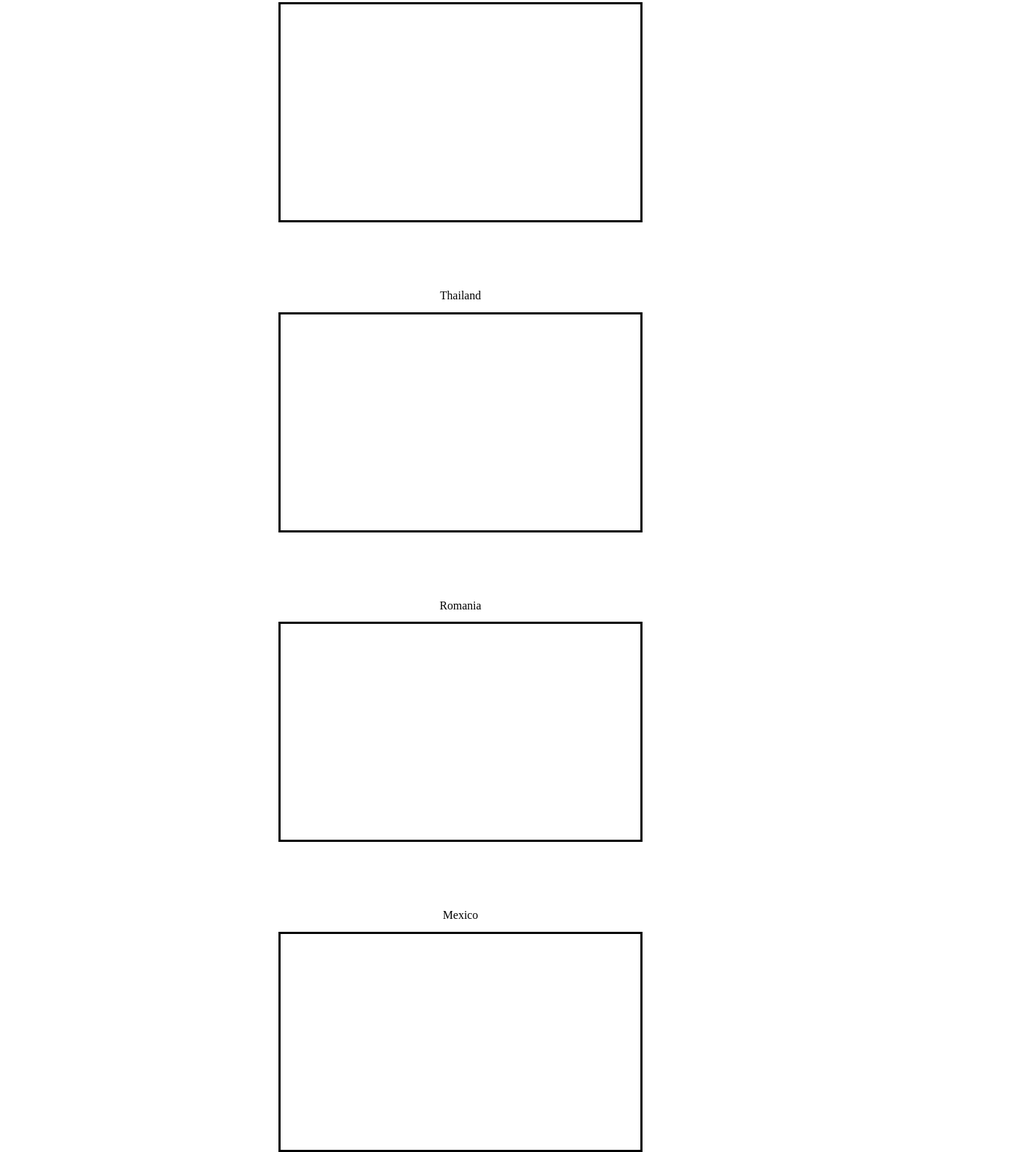
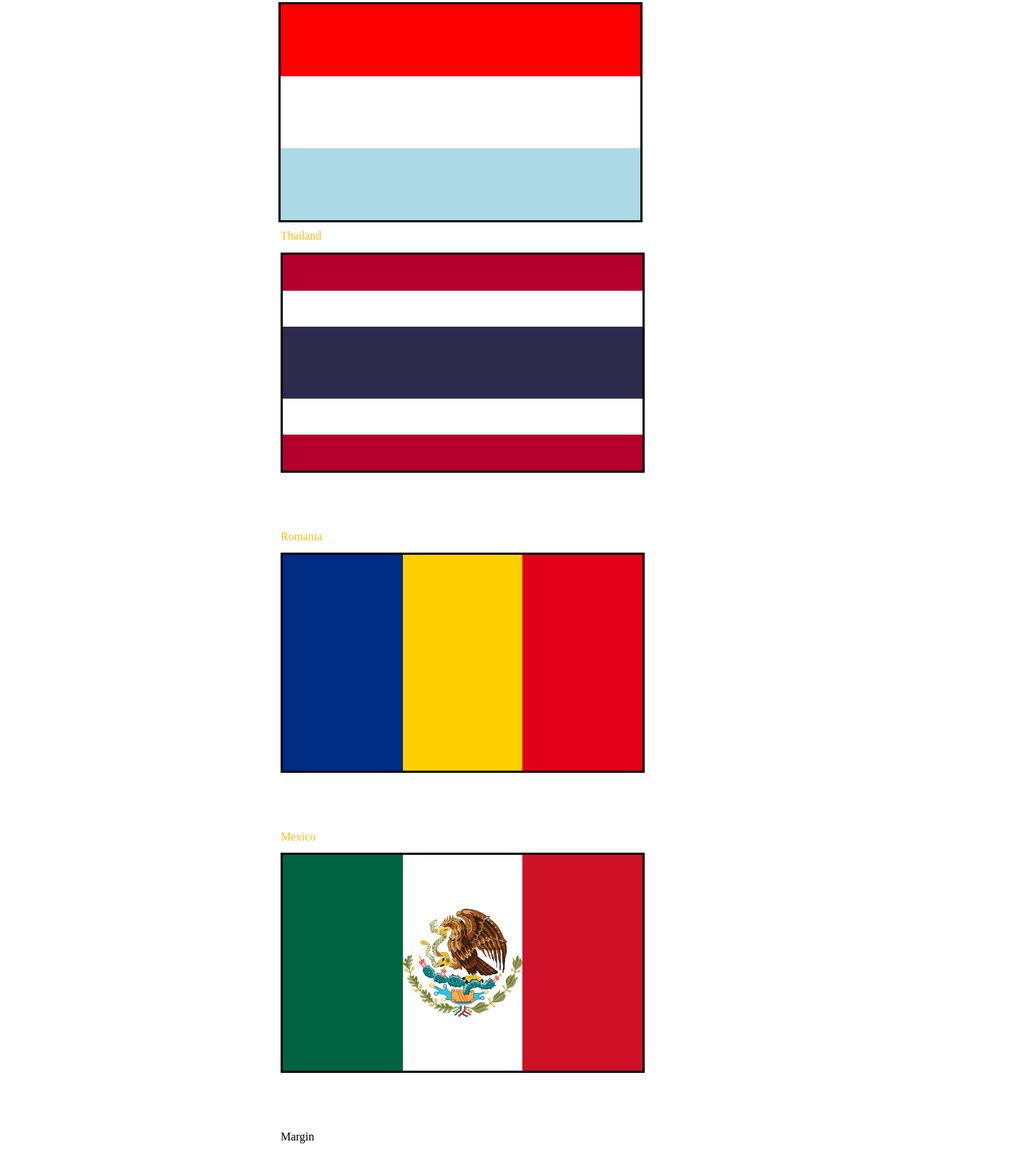
Before and after one commit to fullstack-decal-fa22/hw2-stimm78, a plain HTML site: page index.html in a window 1280 px wide. Shown: the part 627-2228 px from the top of the page at 72% size, 1426 px wide, since content can reach past the window. Drawn offline with Linux system fonts and the light colour scheme.

Commit message:
finish hw2

```diff
--- a/index.html
+++ b/index.html
@@ -25,7 +25,7 @@
       <div class="red threevert"></div>
       <div class="red threevert" id="white"></div>
       <div class="light-blue threevert"></div>
-    </div>
+    </di200v>
 
     <h2 class="label">Thailand</h2>
     <div class="flag">
@@ -37,19 +37,25 @@
     </div>
 
     <h2 class="label">Romania</h2>
-    <div class="flag" style="">
+    <div class="flag" style="display: flex; flex-direction: row;">
+      <div class="romania-blue threehoriz"></div>
+      <div class="romania-yellow threehoriz"></div>
+      <div class="romania-red threehoriz"></div>
       <!-- insert flag here -->
     </div>
 
     <h2 class="label">Mexico</h2>
-    <div class="flag">
+    <div class="flag" style="display:flex; flex-direction:row;">
+      <div class="mexico-green threehoriz"></div>
+      <img class="mexico-img" src="eagle.png" alt="">
+      <div class="mexico-red threehoriz"></div>
       <!-- insert flag here -->
     </div>
 
     <h2>Margin</h2>
     <div class="margin-container">
-      <div class="flag"></div>
-      <div class="flag"></div>
+      <div class="flag flag1"></div>
+      <div class="flag flag2"></div>
     </div>
 
     <h2>Padding</h2>
@@ -61,7 +67,7 @@
 
     <h2>Greece</h2>
     <div class="flag">
-      <!-- insert flag here -->
+      <!-- insertrflag here -->
     </div>
 
     <h2>South Africa</h2>
--- a/styles.css
+++ b/styles.css
@@ -32,10 +32,11 @@ h2 {
 }
 
 .threevert {
+  height: 33.33333%;
 }
 
 .threehoriz {
-  width: 33.3%;
+  width: 33.333333333333333%;
 }
 
 .narrow {
@@ -63,6 +64,7 @@ h2 {
   background-color: orange;
 }
 
+
 .yellow {
   background-color: yellow;
 }
@@ -75,7 +77,7 @@ h2 {
   background-color: blue;
 }
 
-.lightblue {
+.light-blue {
   background-color: lightblue;
 }
 
@@ -87,22 +89,33 @@ h2 {
   background-color: #fff;
 }
 
+#white {
+  background-color: #fff;
+}
+
 .black {
   background-color: #000;
+}
+
+.red {
+  background-color: red;
 }
 
 /* BEGIN QUESTION 2 */
 
 .thailand-red {
-  /* TODO */
+  height: 16.66666666667%;
+  background-color: #B5002D;
 }
 
 .thailand-white {
-  /* TODO */
+  height: 16.66666666667%;
+  background-color: white;
 }
 
 .thailand-blue {
-  /* TODO */
+  height: 33.33333333333%;
+  background-color: #2E2A4C;
 }
 
 /* END QUESTION 2 */
@@ -129,14 +142,23 @@ h2 {
 }
 
 .mexico-img {
-  /* TODO */
+  background-color: white;
+  max-width: 33.3333333%;
+  align-self: center;
 }
 
 .mexico-red {
   background-color: #ce1126;
 }
-
-/* QUESTION 6 */
+/* QUESTION 5 CUSTOM */
+.label {
+  color: rgb(250, 190, 26);
+}
+.label:hover {
+  background-color: rgb(58, 124, 223);
+  font-size: larger;
+}
+/* QUESTI33ON 6 */
 .margin-container {
   height: 300px;
   width: 1030px;
@@ -149,12 +171,12 @@ h2 {
 /* For margin practice */
 .flag1 {
   background-color: red;
-  /* TODO */
+  margin-right: 5px;
 }
 
 .flag2 {
   background-color: blue;
-  /* TODO */
+  margin-left: 5px;
 }
 /* For padding practice */
 .padding-container {
@@ -162,4 +184,5 @@ h2 {
   background-color: lightblue;
   background-clip: content-box, padding-box;
   /* TODO */
+  padding: 60px;
 }
```
